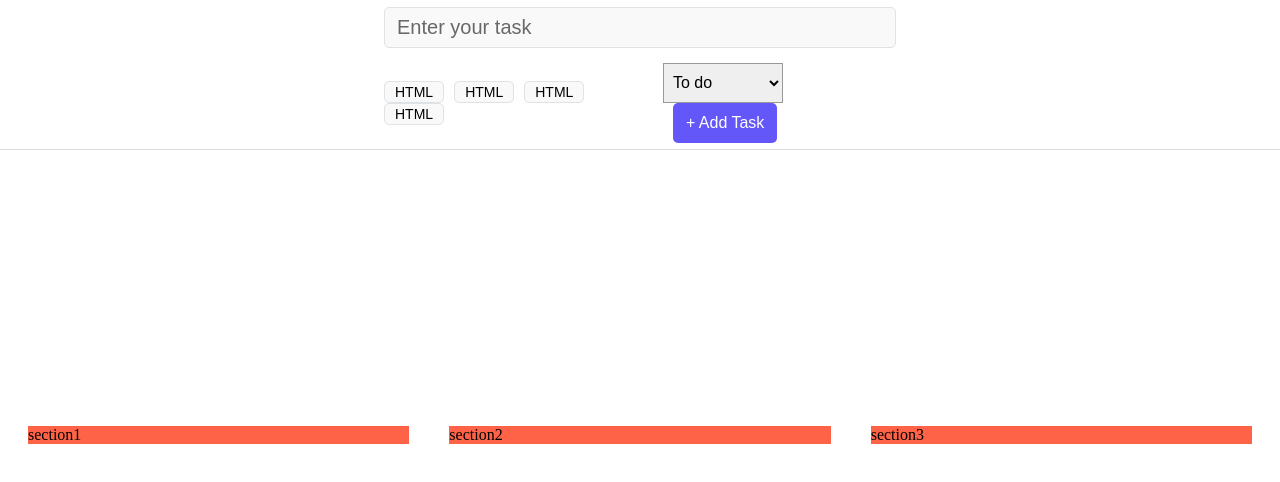
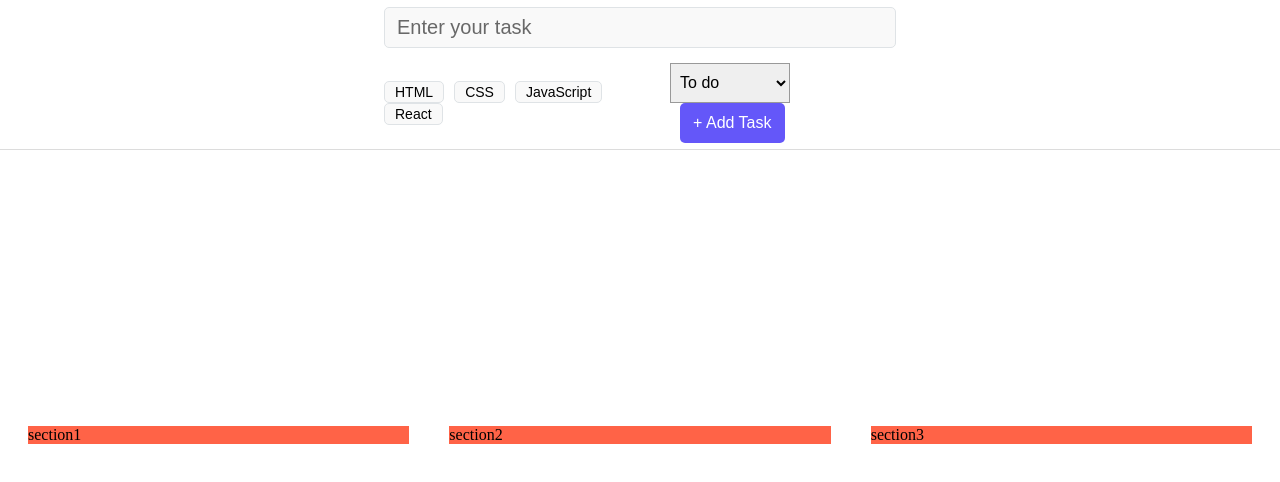
Before and after one commit to KOSHIKIBEAM/study_react, a React (Vite) app in the folder 1.ToDoList/: page / in a window 1280 px wide. Shown: the top 482 px of the page. Built offline with nearby package versions, Linux system fonts and the light colour scheme.

Commit message:
🎨 Props in React

```diff
--- a/1.ToDoList/src/components/Tag.jsx
+++ b/1.ToDoList/src/components/Tag.jsx
@@ -2,8 +2,8 @@ import React from "react";
 
 import "../css/Tag.css";
 
-const Tag = () => {
-  return <button className="tag">HTML</button>;
+const Tag = (props) => {
+  return <button className="tag">{props.tagName}</button>;
 };
 
 export default Tag;
--- a/1.ToDoList/src/components/TaskForm.jsx
+++ b/1.ToDoList/src/components/TaskForm.jsx
@@ -17,10 +17,10 @@ const TaskForm = () => {
 
         <div className="task_form_bottom_line">
           <div>
-            <Tag />
-            <Tag />
-            <Tag />
-            <Tag />
+            <Tag tagName="HTML" />
+            <Tag tagName="CSS" />
+            <Tag tagName="JavaScript" />
+            <Tag tagName="React" />
           </div>
           <div>
             <select name="" id="" className="task_status">
```
